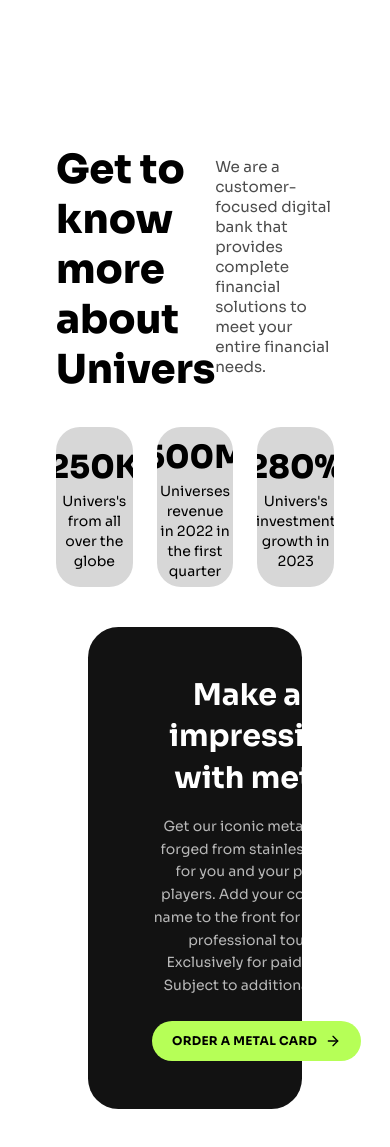
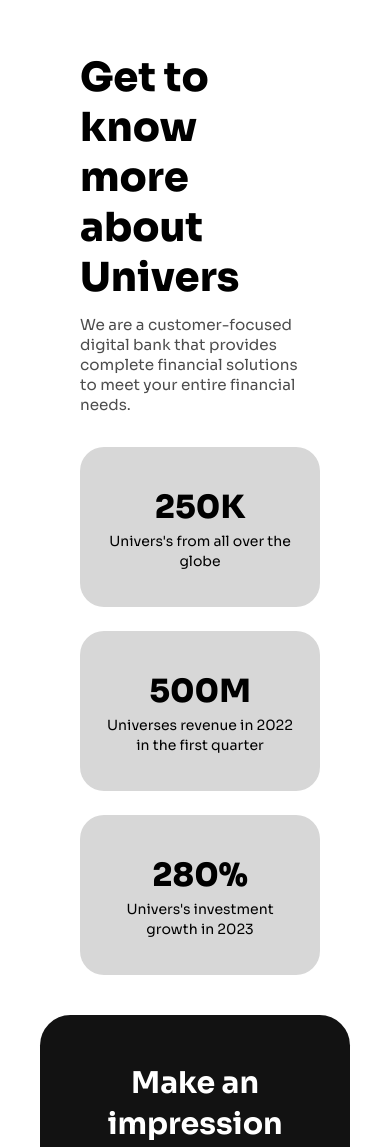
Before and after one commit to sarthakm-dev/landing-page, a Next.js app: page / in a window 390 px wide. Shown: the part 2639-3786 px from the top of the page. Built offline with nearby package versions, Linux system fonts and the light colour scheme.

Commit message:
fix(ui): make page mobile responsive

```diff
--- a/app/components/features/ImpressionSection.tsx
+++ b/app/components/features/ImpressionSection.tsx
@@ -37,7 +37,7 @@ export function ImpressionSection() {
   return (
     <section
       id="transfers"
-      className="flex items-center rounded-[1.9rem] bg-(--color-background) px-6 py-12 sm:px-8"
+      className="flex items-center justify-center rounded-[1.9rem] bg-(--color-background) px-6 py-12 sm:px-8"
     >
       <div className="flex px-10 justify-center items-center flex-col text-center">
         <h2 className="max-w-[20ch] text-3xl font-bold text-(--text-secondary) leading-snug">
--- a/app/components/features/TransfersSection.tsx
+++ b/app/components/features/TransfersSection.tsx
@@ -39,7 +39,7 @@ export function TransfersSection() {
     <section
       ref={sectionRef}
       id="transfers"
-      className="flex justify-around items-center rounded-[1.9rem] bg-(--color-background) px-6 py-12 sm:px-8"
+      className="flex md:justify-around justify-center items-center rounded-[1.9rem] bg-(--color-background) px-6 py-12 sm:px-8"
     >
       <div className="flex px-10 justify-center items-center flex-col text-center">
         <h2 className="max-w-[20ch] text-3xl font-bold text-(--text-secondary) leading-snug">
--- a/app/components/landing/ContactFooter.tsx
+++ b/app/components/landing/ContactFooter.tsx
@@ -51,7 +51,7 @@ export function ContactFooter() {
       className="flex justify-center md:mx-18 items-center rounded-[1.9rem] bg-(--text-primary) px-6 py-12 sm:px-8"
     >
       <div className="flex px-10 gap-10 justify-center items-center flex-col text-center">
-        <h1 className="left-content max-w-[20ch] text-3xl font-bold text-(--text-secondary) leading-snug">
+        <h1 className="left-content max-w-[20ch] md:text-3xl text-md font-bold text-(--text-secondary) leading-snug">
           Connect your finance with Carty
         </h1>
 
@@ -59,7 +59,7 @@ export function ContactFooter() {
           Contact Us
         </Button>
 
-        <div className="right-content flex md:gap-90 gap-6">
+        <div className="right-content flex md:flex-row flex-col md:gap-90 gap-6">
           <div className="flex justify-center items-center gap-1">
             <Badge className="flex items-center gap-2 rounded-full bg-(--bg-primary) px-5 py-2 text-xs font-bold uppercase tracking-wide text-(--text-primary) hover:bg-(--bg-primary) transition">
               Personal
@@ -68,7 +68,7 @@ export function ContactFooter() {
               Business
             </Badge>
           </div>
-          <div className="flex justify-center gap-1 items-center">
+          <div className="flex justify-center md:gap-1 gap-0 items-center">
             <Button className="text-(--text-secondary)">Features</Button>
             <Button className="text-(--text-secondary)">Pricing</Button>
             <Button className="text-(--text-secondary)">Help</Button>
--- a/app/components/landing/FeaturesSection.tsx
+++ b/app/components/landing/FeaturesSection.tsx
@@ -58,7 +58,7 @@ export function FeaturesSection() {
   }, []);
 
   return (
-    <section className="bg-(--color-secondary) px-4 py-12 text-(--text-primary) shadow-[0_22px_70px_rgba(0,0,0,0.08)] sm:px-5">
+    <section className="bg-(--color-secondary) md:px-4 px-10 py-12 text-(--text-primary) shadow-[0_22px_70px_rgba(0,0,0,0.08)] sm:px-5">
       <div className="flex md:flex-row flex-col gap-4 sm:grid-cols-[0.92fr_1.08fr] sm:items-start px-10">
         <div className="w-[50%]">
           <h2 className="max-w-[10ch] text-[2.8rem] font-black leading-[0.94] tracking-[0.1rem]">
@@ -120,7 +120,7 @@ export function FeaturesSection() {
       </div>
 
       <div className="mt-16 px-10">
-        <div className="flex justify-around">
+        <div className="flex md:flex-row flex-col justify-around">
           <h2 className="text-[2.5rem] max-w-[15ch] font-black leading-tight">
             Get to know more about Univers
           </h2>
@@ -130,7 +130,7 @@ export function FeaturesSection() {
           </p>
         </div>
 
-        <div className="mt-8 flex justify-evenly gap-6">
+        <div className="mt-8 flex md:flex-row flex-col justify-evenly gap-6">
           {stats.map((stat, idx) => (
             <div
               key={idx}
@@ -155,10 +155,10 @@ export function FeaturesSection() {
         </div>
       </div>
 
-      <div className="mt-10 px-18">
+      <div className="mt-10 md:px-18">
         <ImpressionSection />
       </div>
-      <div className="mt-10 px-18">
+      <div className="mt-10 md:px-18">
         <TransfersSection />
       </div>
     </section>
--- a/app/components/landing/HeroSection.tsx
+++ b/app/components/landing/HeroSection.tsx
@@ -148,7 +148,7 @@ export function HeroSection() {
         </div>
       </div>
 
-      <div className="relative mx-auto my-8 flex h-48 w-full items-end justify-center sm:h-56">
+      <div className="relative mx-auto my-8 flex md:h-48 h-10 w-full items-end justify-center sm:h-56">
         <div className="card absolute left-[12%] top-[4%] w-[37%] rotate-50 ">
           <Image
             src="/landing-assets/card-blue.png"
```
